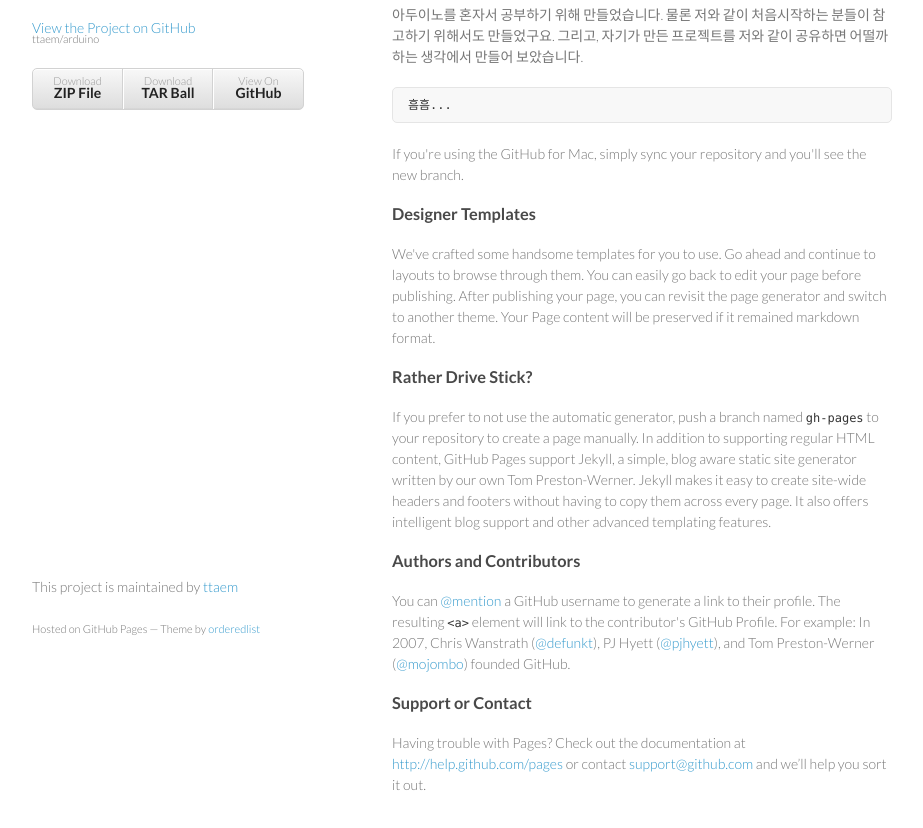
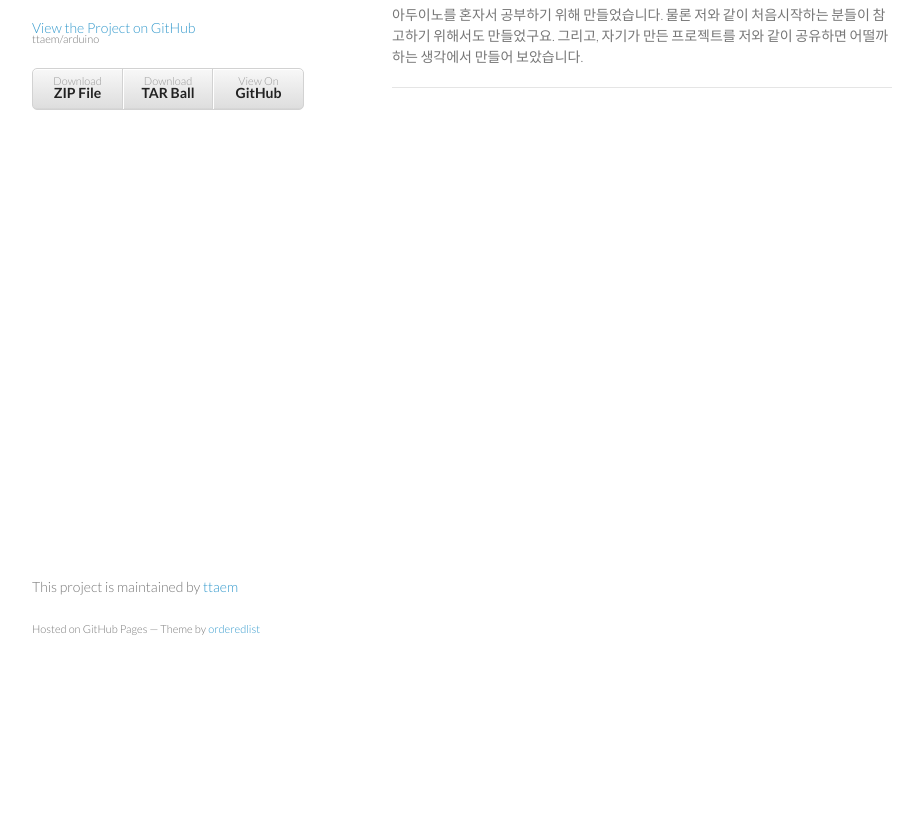
Before and after one commit to ttaem/arduino, a plain HTML site: page index.html in a window 1280 px wide. Shown: the part 92-920 px from the top of the page, without its empty margins (178-1101 px from the left). After the commit the page ends 800 px from the top, so only its background shows below. Drawn offline with Linux system fonts and the light colour scheme.

```diff
--- a/index.html
+++ b/index.html
@@ -34,26 +34,7 @@
 물론 저와 같이 처음시작하는 분들이 참고하기 위해서도 만들었구요.
 그리고, 자기가 만든 프로젝트를 저와 같이 공유하면 어떨까 하는 생각에서 만들어 보았습니다.</p>
 
-<pre><code>흠흠...
-</code></pre>
-
-<p>If you're using the GitHub for Mac, simply sync your repository and you'll see the new branch.</p>
-
-<h3>Designer Templates</h3>
-
-<p>We've crafted some handsome templates for you to use. Go ahead and continue to layouts to browse through them. You can easily go back to edit your page before publishing. After publishing your page, you can revisit the page generator and switch to another theme. Your Page content will be preserved if it remained markdown format.</p>
-
-<h3>Rather Drive Stick?</h3>
-
-<p>If you prefer to not use the automatic generator, push a branch named <code>gh-pages</code> to your repository to create a page manually. In addition to supporting regular HTML content, GitHub Pages support Jekyll, a simple, blog aware static site generator written by our own Tom Preston-Werner. Jekyll makes it easy to create site-wide headers and footers without having to copy them across every page. It also offers intelligent blog support and other advanced templating features.</p>
-
-<h3>Authors and Contributors</h3>
-
-<p>You can <a href="https://github.com/blog/821" class="user-mention">@mention</a> a GitHub username to generate a link to their profile. The resulting <code>&lt;a&gt;</code> element will link to the contributor's GitHub Profile. For example: In 2007, Chris Wanstrath (<a href="https://github.com/defunkt" class="user-mention">@defunkt</a>), PJ Hyett (<a href="https://github.com/pjhyett" class="user-mention">@pjhyett</a>), and Tom Preston-Werner (<a href="https://github.com/mojombo" class="user-mention">@mojombo</a>) founded GitHub.</p>
-
-<h3>Support or Contact</h3>
-
-<p>Having trouble with Pages? Check out the documentation at <a href="http://help.github.com/pages">http://help.github.com/pages</a> or contact <a href="mailto:support@github.com">support@github.com</a> and we’ll help you sort it out.</p>
+<hr>
       </section>
       <footer>
         <p>This project is maintained by <a href="https://github.com/ttaem">ttaem</a></p>
```
Also changed, not shown: params.json (+1 -1 lines).
